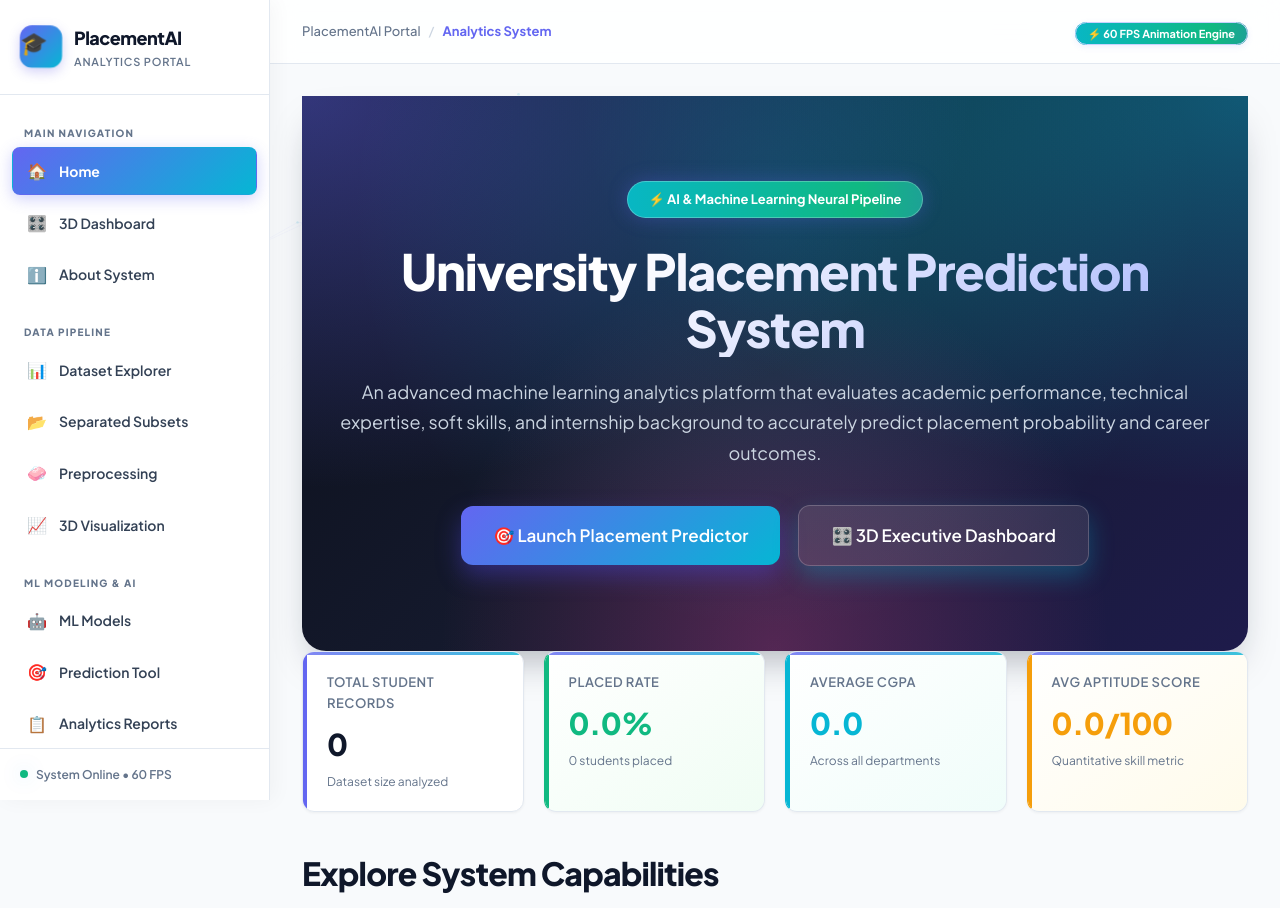
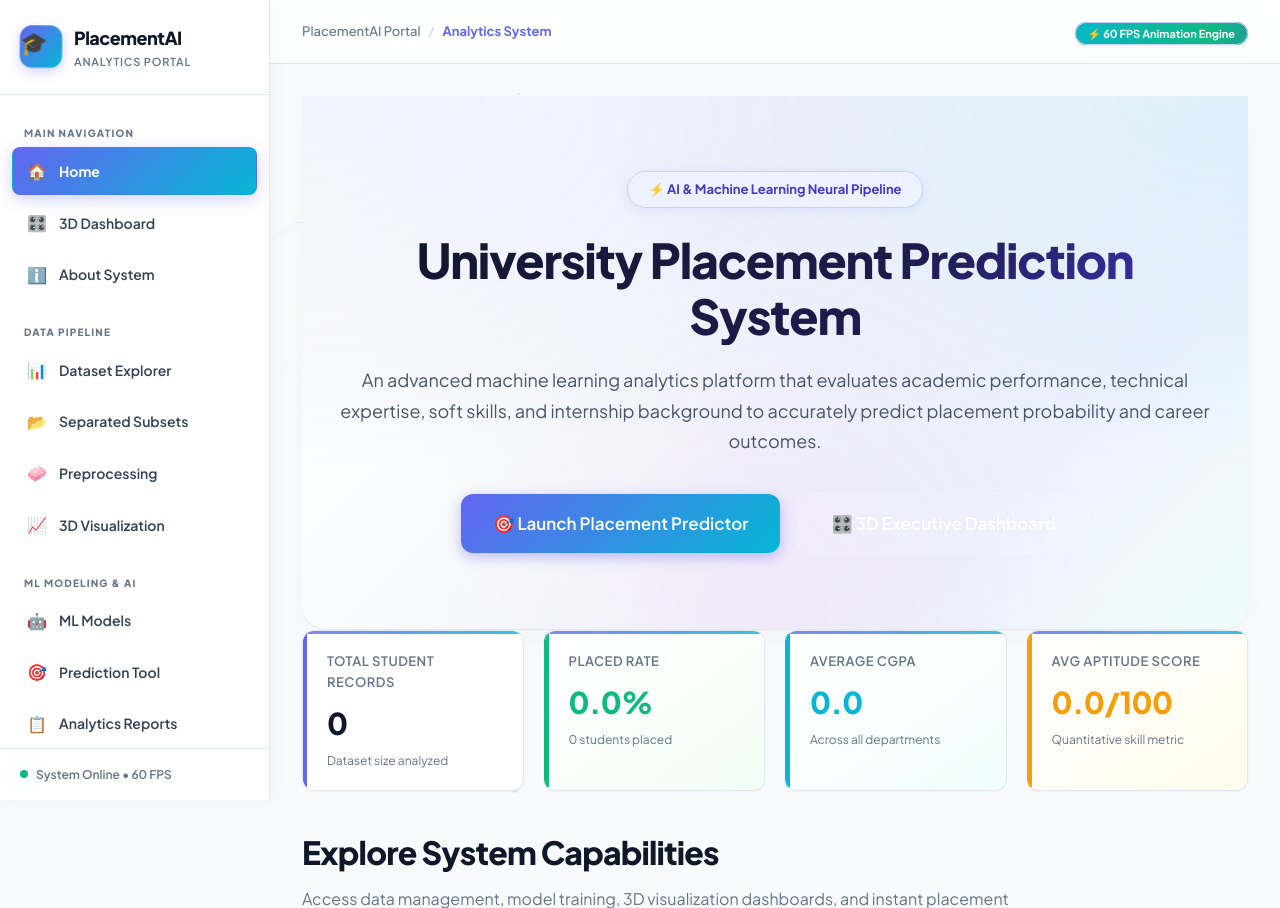
Before and after one commit to mmahi97282-stack/Placement_Prediction_System, a Flask app: page / in a window 1280 px wide. Shown: the top 908 px of the page. Run offline with Flask 3, Linux system fonts and the light colour scheme.

Commit message:
style: clean, elegant light color theme for homepage and UI

```diff
--- a/static/style.css
+++ b/static/style.css
@@ -318,20 +318,21 @@ body.has-sidebar {
     max-width: 750px;
 }
 
-/* Vibrant Aurora Hero Section */
+/* Clean Bright Light Hero Section */
 .hero {
     background:
-        radial-gradient(at 0% 0%, rgba(99, 102, 241, 0.45) 0px, transparent 50%),
-        radial-gradient(at 100% 0%, rgba(6, 182, 212, 0.4) 0px, transparent 50%),
-        radial-gradient(at 50% 100%, rgba(236, 72, 153, 0.28) 0px, transparent 50%),
-        linear-gradient(135deg, #0b0f19 0%, #151a2e 50%, #1e1b4b 100%);
-    color: #ffffff;
-    padding: 85px 24px;
+        radial-gradient(at 0% 0%, rgba(99, 102, 241, 0.08) 0px, transparent 50%),
+        radial-gradient(at 100% 0%, rgba(6, 182, 212, 0.09) 0px, transparent 50%),
+        radial-gradient(at 50% 100%, rgba(236, 72, 153, 0.06) 0px, transparent 50%),
+        linear-gradient(135deg, #ffffff 0%, #f8fafc 40%, #eef2ff 75%, #f0fdfa 100%);
+    color: #0f172a;
+    padding: 75px 24px;
     text-align: center;
     position: relative;
     overflow: hidden;
     border-radius: 0 0 24px 24px;
-    box-shadow: 0 20px 40px -15px rgba(15, 23, 42, 0.35);
+    border-bottom: 1px solid var(--border);
+    box-shadow: 0 10px 30px -10px rgba(0, 0, 0, 0.05);
 }
 
 .hero::before {
@@ -341,7 +342,7 @@ body.has-sidebar {
     left: 0;
     right: 0;
     bottom: 0;
-    background: radial-gradient(circle at 50% 20%, rgba(6, 182, 212, 0.2), transparent 65%);
+    background: radial-gradient(circle at 50% 20%, rgba(99, 102, 241, 0.05), transparent 70%);
     pointer-events: none;
 }
 
@@ -356,32 +357,32 @@ body.has-sidebar {
     display: inline-flex;
     align-items: center;
     gap: 8px;
-    background: rgba(255, 255, 255, 0.12);
-    border: 1px solid rgba(255, 255, 255, 0.25);
+    background: #eef2ff;
+    border: 1px solid #c7d2fe;
     padding: 7px 20px;
     border-radius: 30px;
     font-size: 13px;
     font-weight: 700;
-    color: #e0e7ff;
+    color: #4338ca;
     margin-bottom: 24px;
-    backdrop-filter: blur(10px);
-    box-shadow: 0 0 20px rgba(99, 102, 241, 0.3);
+    box-shadow: 0 2px 10px rgba(99, 102, 241, 0.12);
 }
 
 .hero h1 {
-    font-size: 50px;
+    font-size: 48px;
     font-weight: 800;
-    line-height: 1.15;
+    line-height: 1.18;
     letter-spacing: -1.2px;
     margin-bottom: 20px;
-    background: linear-gradient(135deg, #ffffff 0%, #c7d2fe 40%, #38bdf8 80%, #f472b6 100%);
+    color: #0f172a;
+    background: linear-gradient(135deg, #0f172a 0%, #1e1b4b 60%, #4338ca 100%);
     -webkit-background-clip: text;
     -webkit-text-fill-color: transparent;
 }
 
 .hero p {
     font-size: 18px;
-    color: #cbd5e1;
+    color: #475569;
     line-height: 1.7;
     margin-bottom: 36px;
 }
@@ -393,6 +394,7 @@ body.has-sidebar {
     gap: 18px;
     flex-wrap: wrap;
 }
+
 
 /* Rich Vibrant KPI Cards */
 .stat-card {
--- a/templates/home.html
+++ b/templates/home.html
@@ -15,11 +15,11 @@ WHY WRITTEN:
 
 {% block content %}
 
-<!-- Animated Hero Banner Section -->
+<!-- Clean Light Hero Banner Section -->
 <section class="hero animate-smooth">
     <div class="hero-content">
-        <div class="hero-badge live-shimmer">⚡ AI & Machine Learning Neural Pipeline</div>
-        <h1 style="background: linear-gradient(135deg, #ffffff 30%, #a5b4fc 100%); -webkit-background-clip: text; -webkit-text-fill-color: transparent;">
+        <div class="hero-badge">⚡ AI & Machine Learning Neural Pipeline</div>
+        <h1>
             University Placement Prediction System
         </h1>
         <p>
@@ -27,15 +27,16 @@ WHY WRITTEN:
         </p>
 
         <div class="hero-buttons">
-            <a href="{{ url_for('prediction') }}" class="btn btn-lg" style="box-shadow: 0 10px 25px rgba(79, 70, 229, 0.4);">
+            <a href="{{ url_for('prediction') }}" class="btn btn-lg">
                 🎯 Launch Placement Predictor
             </a>
-            <a href="{{ url_for('dashboard') }}" class="btn btn-secondary btn-lg" style="box-shadow: 0 10px 25px rgba(6, 182, 212, 0.3);">
+            <a href="{{ url_for('dashboard') }}" class="btn btn-secondary btn-lg">
                 🎛️ 3D Executive Dashboard
             </a>
         </div>
     </div>
 </section>
+
 
 <!-- Quick KPI Metrics Bar -->
 <div class="page animate-smooth" style="padding-bottom: 0;">
```
